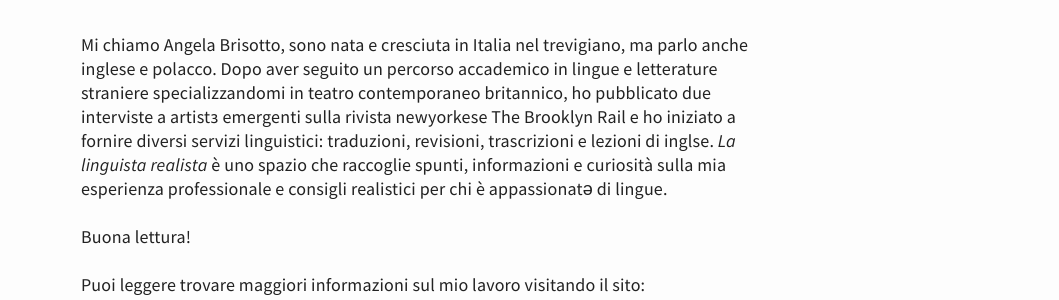
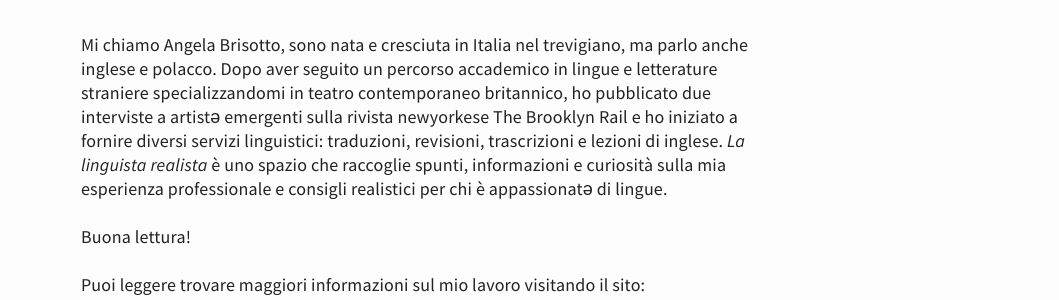
Before and after one commit to angelatiliatranslations/blog, a Jekyll site: the page built from about.md, in a window 1280 px wide. Shown: the part 425-725 px from the top of the page, without its empty margins (221-1280 px from the left). Built offline with Jekyll 4.4.1, drawn with Linux system fonts in a browser that asks for light colours.

Commit message:
Update about.md

```diff
--- a/about.md
+++ b/about.md
@@ -5,7 +5,7 @@
 ## Chi sono
 
 <br>
-Mi chiamo Angela Brisotto, sono nata e cresciuta in Italia nel trevigiano, ma parlo anche inglese e polacco. Dopo aver seguito un percorso accademico in lingue e letterature straniere specializzandomi in teatro contemporaneo britannico, ho pubblicato due interviste a artistɜ emergenti sulla rivista newyorkese The Brooklyn Rail e ho iniziato a fornire diversi servizi linguistici: traduzioni, revisioni, trascrizioni e lezioni di inglse. <em>La linguista realista</em> è uno spazio che raccoglie spunti, informazioni e curiosità sulla mia esperienza professionale e consigli realistici per chi è appassionatә di lingue.
+Mi chiamo Angela Brisotto, sono nata e cresciuta in Italia nel trevigiano, ma parlo anche inglese e polacco. Dopo aver seguito un percorso accademico in lingue e letterature straniere specializzandomi in teatro contemporaneo britannico, ho pubblicato due interviste a artistә emergenti sulla rivista newyorkese The Brooklyn Rail e ho iniziato a fornire diversi servizi linguistici: traduzioni, revisioni, trascrizioni e lezioni di inglese. <em>La linguista realista</em> è uno spazio che raccoglie spunti, informazioni e curiosità sulla mia esperienza professionale e consigli realistici per chi è appassionatә di lingue.
 
 Buona lettura!
 
```
